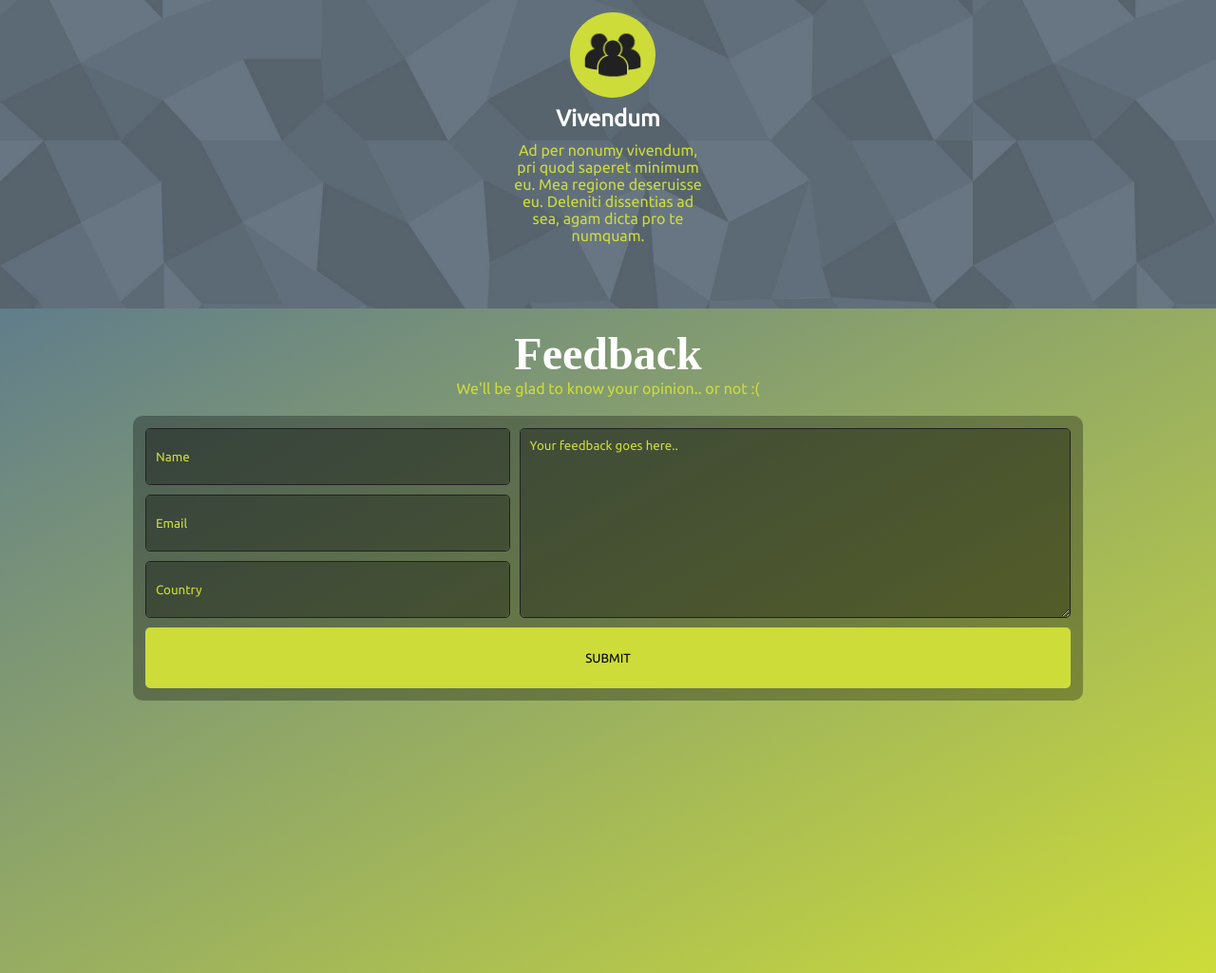
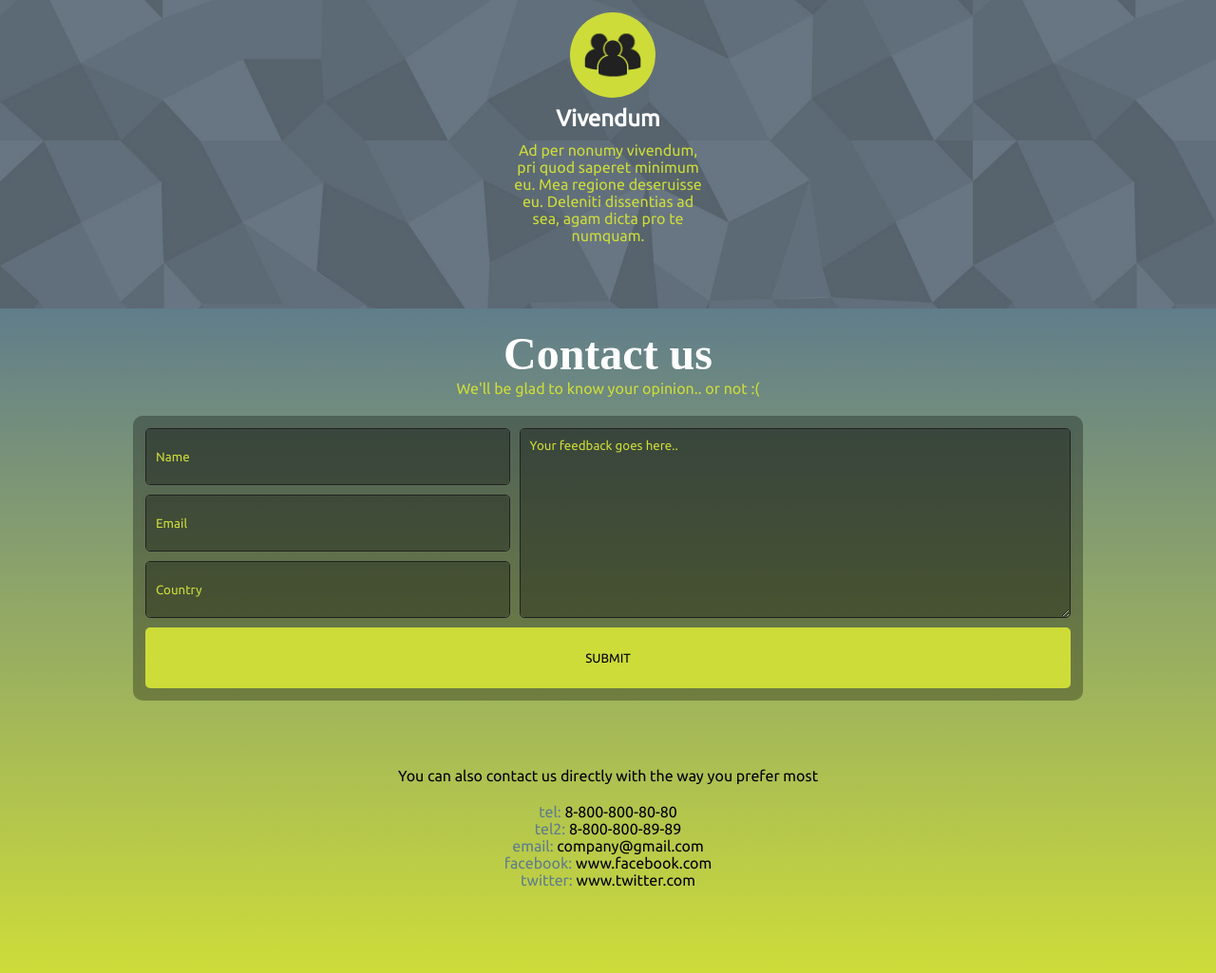
Before and after one commit to MagnumMonk/LNDNG, a plain HTML site: page index.html in a window 1280 px wide. Shown: the part 2380-3405 px from the top of the page at 95% size. Drawn offline with nearby package versions, Linux system fonts and the light colour scheme; a web font is replaced by a local one.

Commit message:
prototype1

```diff
--- a/index.html
+++ b/index.html
@@ -107,7 +107,7 @@
 
 <!-- content-block4 ----------------------------------------------------------->
 <div class="content-block4">
-  <h1>Feedback</h1>
+  <h1>Contact us</h1>
   <p>We'll be glad to know your opinion.. or not :(</p>
   <div class="fb-form">
 
@@ -128,6 +128,14 @@
 
     <button class="submit"> SUBMIT </button>
   </div>
+  <p id="contacts">You can also contact us directly with the way you prefer most</p>
+  <ul class="contacts">
+    <li>tel:<a href=""> 8-800-800-80-80</a></li>
+    <li>tel2:<a href=""> 8-800-800-89-89</a></li>
+    <li>email:<a href=""> company@gmail.com</a></li>
+    <li>facebook:<a href=""> www.facebook.com</a></li>
+    <li>twitter:<a href=""> www.twitter.com</a></li>
+  </ul>
 </div>
 
 </body>
--- a/less/style.less
+++ b/less/style.less
@@ -488,7 +488,7 @@ h1 {
   display: flex;
   flex-direction: column;
   align-items: center;
-  background: linear-gradient(to bottom right, @lgrey, @lime);
+  background: linear-gradient(to bottom, @lgrey, @lime);
   padding: 20px;
   text-align: center;
   height: 700px;
@@ -496,6 +496,7 @@ h1 {
     color: @ltxt;
   }
   p {
+
     color: @lime;
   }
 }
@@ -576,3 +577,24 @@ h1 {
   color: @dtxt;
   transition: 0.2s;
 }
+
+.contacts {
+  top: 600px;
+  margin: 20px 0;
+  list-style: none;
+  a {
+    text-decoration: none;
+    color: @dtxt;
+  }
+  a:hover {
+    color: @ltxt;
+  }
+  li {
+    color: @lgrey;
+  }
+}
+
+#contacts {
+  margin-top: 50px;
+  color: @dtxt;
+}
```
Also changed, not shown: css/style.css.
